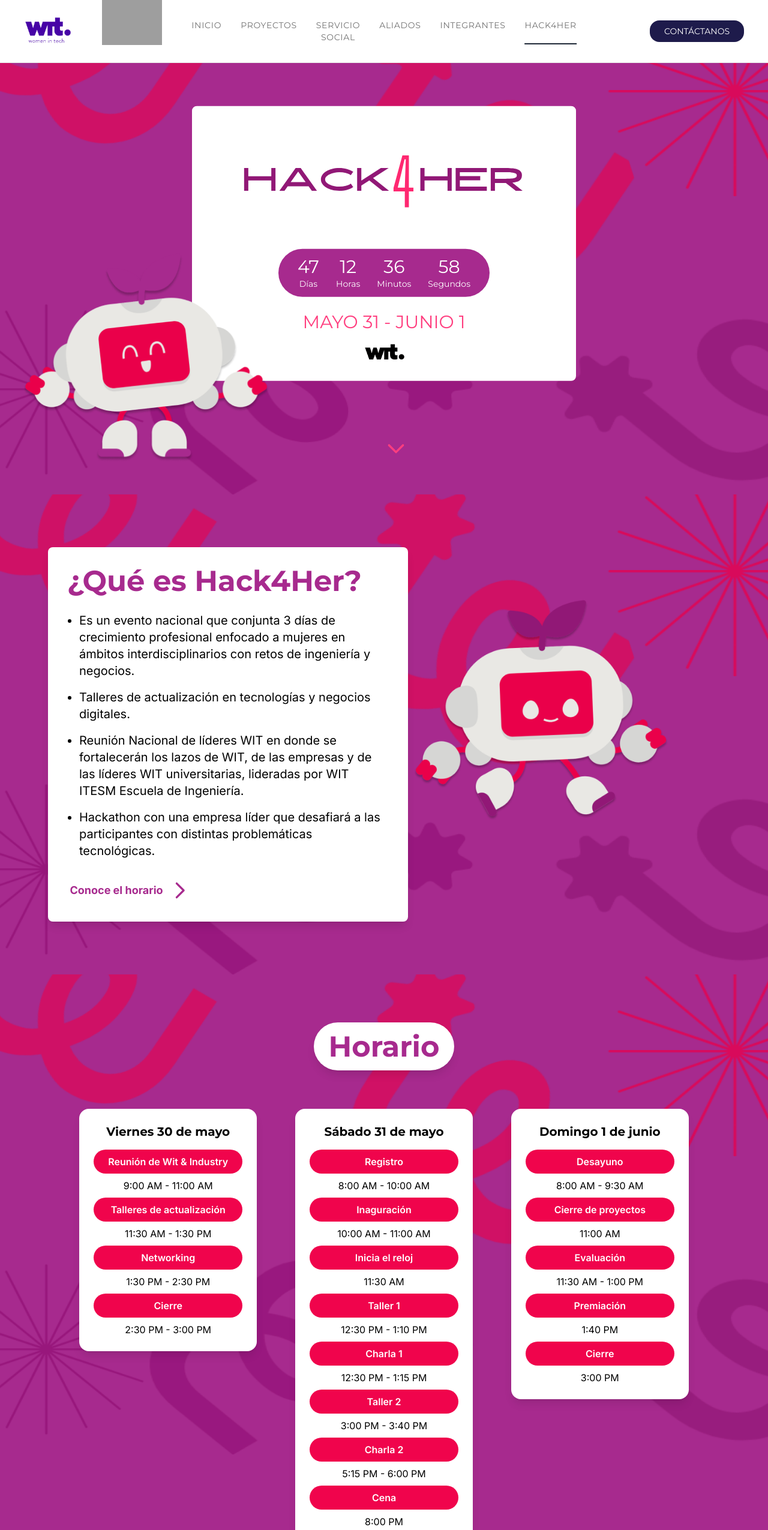
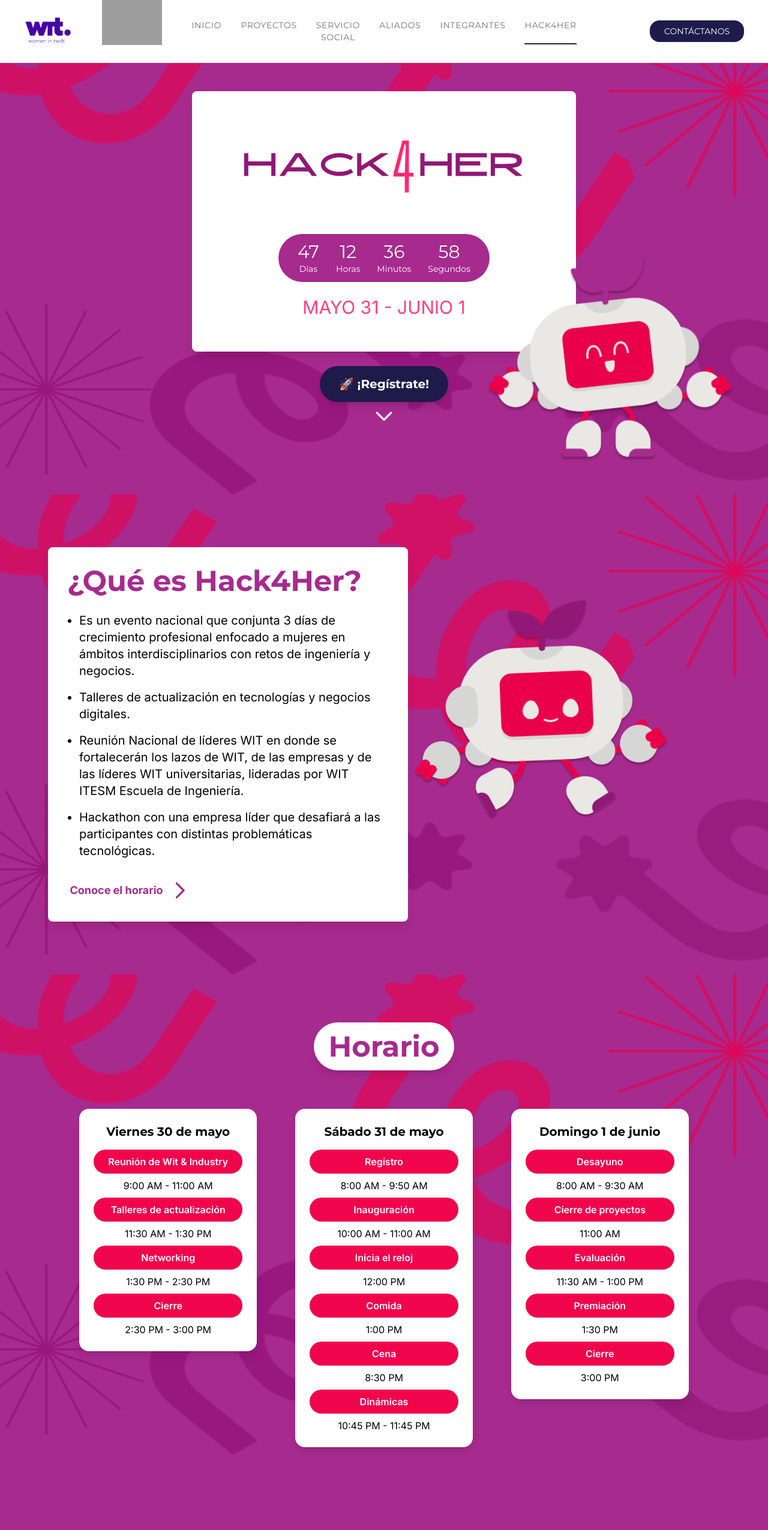
Before and after one commit to WIT-MTY/webpage, a Next.js app: page /hack4her in a window 1280 px wide. Shown: the top 2550 px of the page at 60% size. Built offline with nearby package versions, Linux system fonts and the light colour scheme; grey boxes are pictures that could not be loaded.

Commit message:
update h4h page

```diff
--- a/app/components/hack4her/countdown.tsx
+++ b/app/components/hack4her/countdown.tsx
@@ -6,6 +6,7 @@ import logo from "../../../public/images/hack4her/H4H-logo.svg";
 import robot from "../../../public/images/hack4her/robot1.png";
 import { useEffect, useState } from "react";
 import CountdownElement from "./countdownElement";
+import Button from "@/app/components/hack4her/registerButton";
 
 const calculateTimeLeft = (targetDate: Date) => {
     const difference = +targetDate - +new Date();
@@ -53,9 +54,8 @@ const Countdown = () => {
 
     return (
         <SectionHack4Her>
-            <div className="w-full h-full md:relative px-10 md:px-0">
-                <div className="md:absolute bg-white rounded-lg p-8 md:translate-x-1/2 md:w-1/2 translate-y-1/2 md:translate-y-1/3">
-                    <div className="flex flex-col items-center font-montserrat">
+            <div className="w-full flex flex-col items-center relative">
+                <div className="w-full flex flex-col items-center md:w-1/2 bg-white shadow-lg rounded-lg p-8 mt-32 z-10">
                     <Image src={logo} alt="Logo" className="w-full" />
                     <div className="bg-hack4her-bg px-4 md:px-8 py-3 flex flex-wrap rounded-full md:flex-row justify-between gap-2 md:gap-7 mt-3 mb-6">
                         {timeLeft.days > 0 && <CountdownElement time={timeLeft.days} label="Días" />}
@@ -72,27 +72,30 @@ const Countdown = () => {
                                 <CountdownElement time={timeLeft.seconds} label="Segundos" />
                             )}
                     </div>
-                        <div className="text-hack4her-font text-xl md:text-3xl">
+                    <div className="text-hack4her-font text-xl md:text-3xl mb-6">
                         MAYO 31 - JUNIO 1
                     </div>
-                        <div className="pt-4 inline-flex items-center text-lg md:text-2xl  gap-x-1">
-                             <img src="/images/logo-white.png" alt="logo WIT" className="w-20 invert" />
                 </div>
 
-
+                {/* CTA Button*/}
+                <div className="pt-6 mb-3">
+                    <Button label="🚀 ¡Regístrate!"/>
+                </div>
 
             </div>
-                </div>
-                <Image src={robot} alt="robot" className="hidden md:block md:absolute md:left-10 md:bottom-0 md:w-1/3" />
+
+                {/* Robot Image */}
+                <Image src={robot} alt="robot" className="hidden md:block md:absolute md:right-10 md:bottom-0 md:w-1/3 md:z-20" />
+
                 {/* Bouncing Arrow - Only Visible if showArrow is true */}
                 {showArrow && (
                     <div
-                        className="absolute bottom-12 left-1/2 transform -translate-x-1/2 cursor-pointer animate-bounce transition-opacity duration-300"
+                        className="flex flex-col bottom-12 items-center transform cursor-pointer animate-bounce transition-opacity duration-300"
                         onClick={scrollToNextSection}
                     >
                         <svg
                             xmlns="http://www.w3.org/2000/svg"
-                            className="w-10 h-10 text-hack4her-font"
+                            className="w-10 h-10 text-white"
                             fill="none"
                             viewBox="0 0 24 24"
                             stroke="currentColor"
@@ -102,7 +105,6 @@ const Countdown = () => {
                         </svg>
                     </div>
                 )}
-            </div>
         </SectionHack4Her>
     )
 }
--- /dev/null
+++ b/app/components/hack4her/registerButton.tsx
@@ -0,0 +1,22 @@
+'use client'
+
+interface ButtonProps {
+    label: string;
+}
+
+const Button: React.FC<ButtonProps> = ({ label }) => {
+    const handlePage = () => {
+        window.open('https://tec.rs/registrohack4her', '_blank');
+    };
+
+    return (
+        <button
+            onClick={handlePage}
+            className="font-montserrat bg-indigo-950 hover:bg-indigo-900 text-white text-lg md:text-xl font-semibold px-8 py-4 rounded-full shadow-lg hover:shadow-xl transition-all duration-300 ease-in-out transform hover:scale-105 min-w-[180px] text-center"
+        >
+            {label}
+        </button>
+    );
+}
+
+export default Button;
--- a/app/components/hack4her/schedule.tsx
+++ b/app/components/hack4her/schedule.tsx
@@ -41,39 +41,27 @@ const Schedule = () => {
                             <div className="bg-purple-700 text-white px-6 py-2 rounded-full text-center font-semibold" style={{ backgroundColor: "#f0044c" }}>
                                 Registro
                             </div>
-                            <p className="text-center text-sm md:text-base">8:00 AM - 10:00 AM</p>
+                            <p className="text-center text-sm md:text-base">8:00 AM - 9:50 AM</p>
                             <div className="bg-purple-700 text-white px-6 py-2 rounded-full text-center font-semibold" style={{ backgroundColor: "#f0044c" }}>
-                                Inaguración
+                                Inauguración
                             </div>
                             <p className="text-center text-sm md:text-base">10:00 AM - 11:00 AM</p>
                             <div className="bg-purple-700 text-white px-6 py-2 rounded-full text-center font-semibold"style={{ backgroundColor: "#f0044c" }}>
                                 Inicia el reloj
                             </div>
-                            <p className="text-center text-sm md:text-base">11:30 AM</p>
+                            <p className="text-center text-sm md:text-base">12:00 PM</p>
                             <div className="bg-purple-700 text-white px-6 py-2 rounded-full text-center font-semibold" style={{ backgroundColor: "#f0044c" }}>
-                                Taller 1
+                                Comida
                             </div>
-                            <p className="text-center text-sm md:text-base">12:30 PM - 1:10 PM</p>
-                            <div className="bg-purple-700 text-white px-6 py-2 rounded-full text-center font-semibold" style={{ backgroundColor: "#f0044c" }}>
-                                Charla 1
-                            </div>
-                            <p className="text-center text-sm md:text-base">12:30 PM - 1:15 PM</p>
-                            <div className="bg-purple-700 text-white px-6 py-2 rounded-full text-center font-semibold" style={{ backgroundColor: "#f0044c" }}>
-                                Taller 2
-                            </div>
-                            <p className="text-center text-sm md:text-base">3:00 PM - 3:40 PM</p>
-                            <div className="bg-purple-700 text-white px-6 py-2 rounded-full text-center font-semibold" style={{ backgroundColor: "#f0044c" }}>
-                                Charla 2
-                            </div>
-                            <p className="text-center text-sm md:text-base">5:15 PM - 6:00 PM</p>
+                            <p className="text-center text-sm md:text-base">1:00 PM</p>
                             <div className="bg-purple-700 text-white px-6 py-2 rounded-full text-center font-semibold" style={{ backgroundColor: "#f0044c" }}>
                                 Cena
                             </div>
-                            <p className="text-center text-sm md:text-base">8:00 PM</p>
+                            <p className="text-center text-sm md:text-base">8:30 PM</p>
                             <div className="bg-purple-700 text-white px-6 py-2 rounded-full text-center font-semibold" style={{ backgroundColor: "#f0044c" }}>
                                 Dinámicas
                             </div>
-                            <p className="text-center text-sm md:text-base">Medianoche</p>
+                            <p className="text-center text-sm md:text-base">10:45 PM - 11:45 PM</p>
                         </div>
                     </div>
 
@@ -96,7 +84,7 @@ const Schedule = () => {
                             <div className="bg-purple-700 text-white px-6 py-2 rounded-full text-center font-semibold"style={{ backgroundColor: "#f0044c" }}>
                                 Premiación
                             </div>
-                            <p className="text-center text-sm md:text-base">1:40 PM</p>
+                            <p className="text-center text-sm md:text-base">1:30 PM</p>
                             <div className="bg-purple-700 text-white px-6 py-2 rounded-full text-center font-semibold"style={{ backgroundColor: "#f0044c" }}>
                                 Cierre
                             </div>
```
Lines whose indentation alone changed are shown as unchanged.
